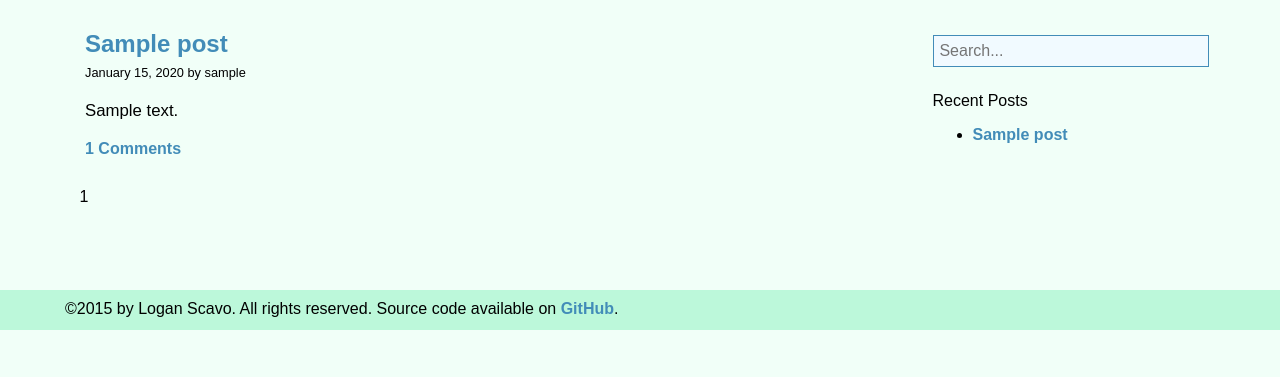
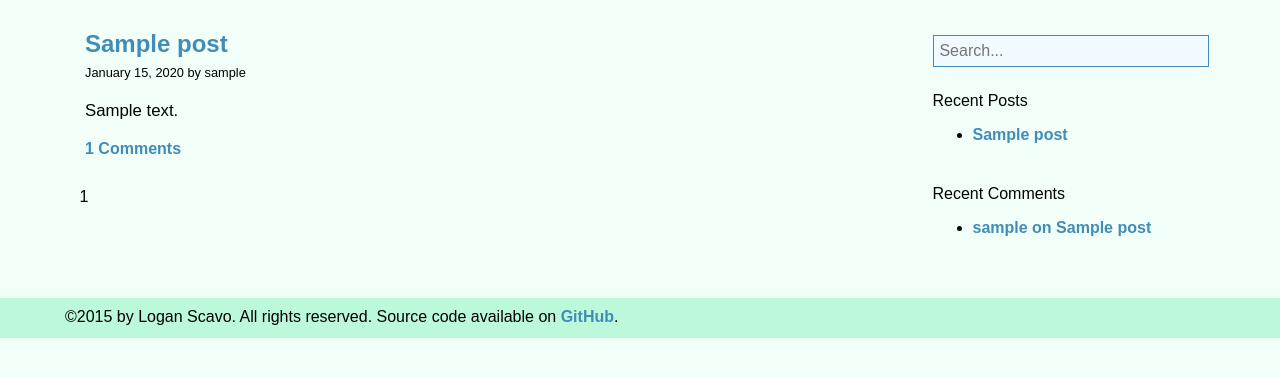
Before and after one commit to ldscavo/Blog-Flask, a Flask app: page /page/1 in a window 1280 px wide. Shown: the part 70-447 px from the top of the page. Run offline with Flask 2, Linux system fonts and the light colour scheme; tables that the repository leaves empty hold one stand-in row (values such as "Sample post").

Commit message:
Added the 'Recent Comments' widget to the template and streamlined the url generation for posts.

```diff
--- a/blog/controllers.py
+++ b/blog/controllers.py
@@ -10,7 +10,9 @@ from datetime import datetime
 def utility_processor():
     year = datetime.now().year
     posts = Post.query.order_by(desc(Post.pub_date)).limit(3)
-    return dict(current_year=year, recent_posts=posts)
+    comments = Comment.query.order_by(desc(Comment.pub_date)).limit(3)
+
+    return dict(current_year=year, recent_posts=posts, recent_comments=comments)
 
 @app.route('/', endpoint='index')
 def index():
--- a/blog/models.py
+++ b/blog/models.py
@@ -53,6 +53,13 @@ class Post(db.Model):
 
         self.slug = slug
 
+    def get_url(self):
+        url = "/{0}/{1}".format(
+                self.pub_date.strftime('%Y/%m/%d'),
+                self.slug)
+        return url
+
+
 class Comment(db.Model):
     id = db.Column(db.Integer, primary_key=True)
 
--- a/blog/templates/layout.html
+++ b/blog/templates/layout.html
@@ -38,7 +38,19 @@
                     <span class="widget-header">Recent Posts</span>
                     <ul>
                         {% for post in recent_posts: %}
-                        <li><a href="/{{ post.pub_date.strftime('%Y/%m/%d') }}/{{ post.slug }}">{{ post.title }}</a></li>
+                        <li><a href="{{ post.get_url() }}">{{ post.title }}</a></li>
+                        {% endfor %}
+                    </ul>
+                </div>
+                <div class="widget">
+                    <span class="widget-header">Recent Comments</span>
+                    <ul>
+                        {% for comment in recent_comments: %}
+                        <li>
+                            <a href="/{{ comment.post.get_url() }}">
+                                {{ comment.username }} on {{ comment.post.title }}
+                            </a>
+                        </li>
                         {% endfor %}
                     </ul>
                 </div>
--- a/blog/templates/page.html
+++ b/blog/templates/page.html
@@ -5,12 +5,12 @@
 {% for post in posts.items: %}
 <div class="post">
     <h3 class="title">
-        <a href="/{{ post.pub_date.strftime('%Y/%m/%d') }}/{{ post.slug }}">{{ post.title }}</a>
+        <a href="{{ post.get_url() }}">{{ post.title }}</a>
     </h3>
     <span class="post-details">{{ post.pub_date.strftime('%B %e, %Y') }} by {{ post.author.username }}</span>
     <p>{{ post.body|markdown }}</p>
     <div class="post-comments">
-        <a href="/{{ post.pub_date.strftime('%Y/%m/%d') }}/{{ post.slug }}#comments">{{ post.comments.count() }} Comments</a>
+        <a href="{{ post.get_url() }}#comments">{{ post.comments.count() }} Comments</a>
     </div>
 </div>
 {% endfor %}
```
